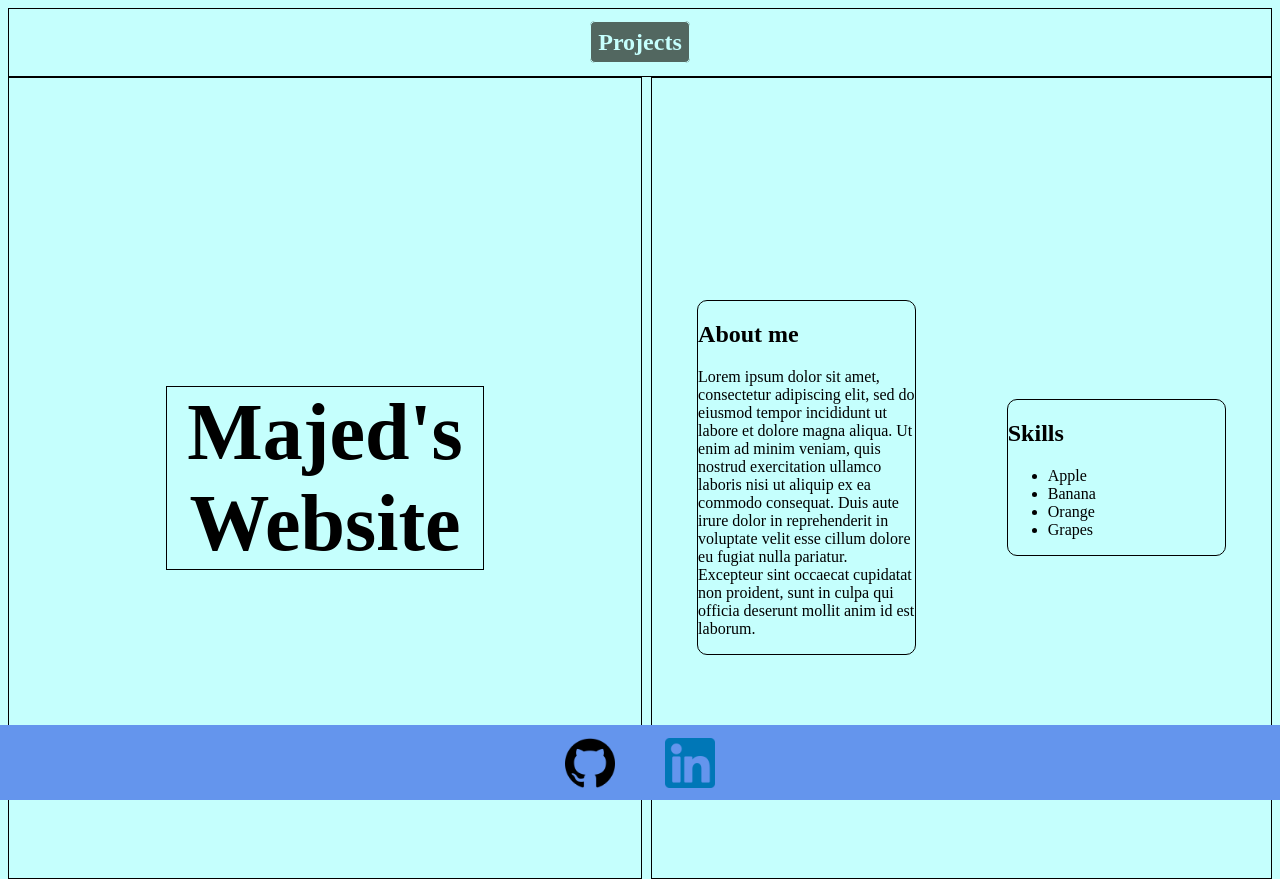
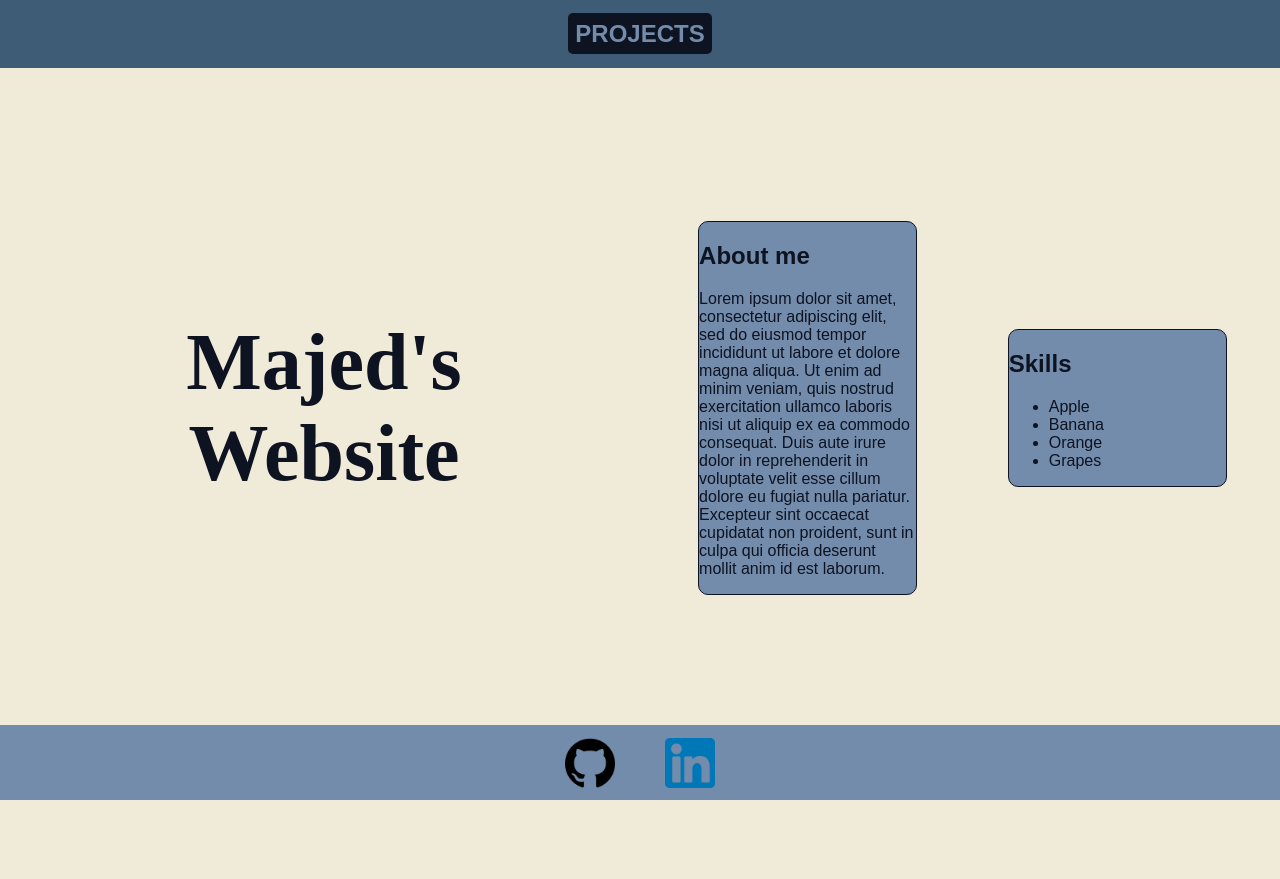
Before and after one commit to MajedHadida/Personal-Website, a plain HTML site: page index.html in a window 1280 px wide. After the commit the page ends 808 px from the top, so only its background shows below. Drawn offline with Linux system fonts and the light colour scheme.

Commit message:
trying different colour palettes

```diff
--- a/style.css
+++ b/style.css
@@ -1,6 +1,8 @@
+*{
+    font-family: sans-serif;
+}
 .title-wrapper{
     float:left;
-    border: 1px solid;
     width: 50%;
     height: 800px;
     display: flex;
@@ -11,13 +13,14 @@
 
 #welcome-msg{
     font-size: 80px;
-    border: solid 1px;
     width: 50%;
     text-align: center;
+    font-family: serif;
+    color: #0D1321;
 }
 
 footer{
-    background-color:cornflowerblue;
+    background-color:#748CAB;
     position: fixed;
     bottom: 0;
     left: 0;
@@ -43,24 +46,24 @@ footer img{
 }
 
 .button-box{
-    background-color:#526760;
-    color: #C5FFFD;
+    background-color:#0D1321;
+    color: #748CAB;
     text-decoration: none;
-    border: 1px solid;
     border-radius: 5px;
     padding: 7px;
+    text-shadow: black;
+    text-transform: uppercase;
 }
 
 .button-box:hover{
-    background-color:#C5FFFD;
-    color: #526760;
+    background-color:#748CAB;
+    color: #0D1321
 }
 
 .content-wrapper{
     float: right;
     width: 49%;
     height: 800px;
-    border: 1px solid;
     display: flex;
     justify-content: space-around;
     align-items: center;
@@ -71,15 +74,20 @@ footer img{
     border-radius: 10px;
     width: 35%;
     margin: 30px;
+    background-color: #748CAB;
+    color: #0D1321;
 }
 
 nav{
     display: flex;
+    position: fixed;
+    left: 0;
+    top: 0;
+    width: 100%;
     justify-content:center;
-    border: 1px solid;
+    background-color: #3E5C76;
 }
 
-body,
-nav{
-    background-color: #C5FFFD;
+body{
+    background-color: #F0EBD8;
 }
```
